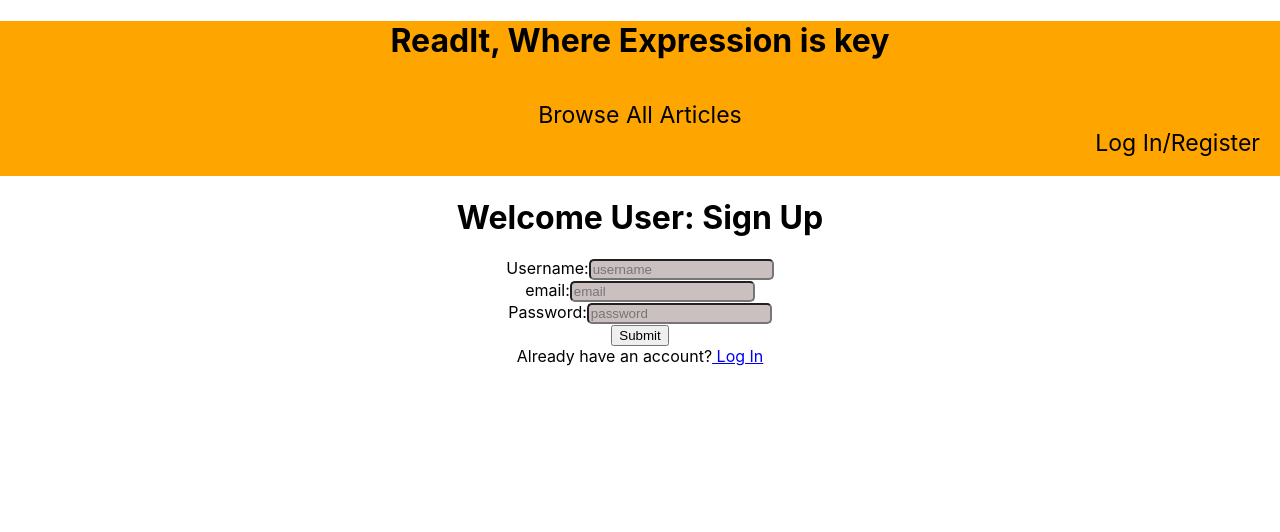
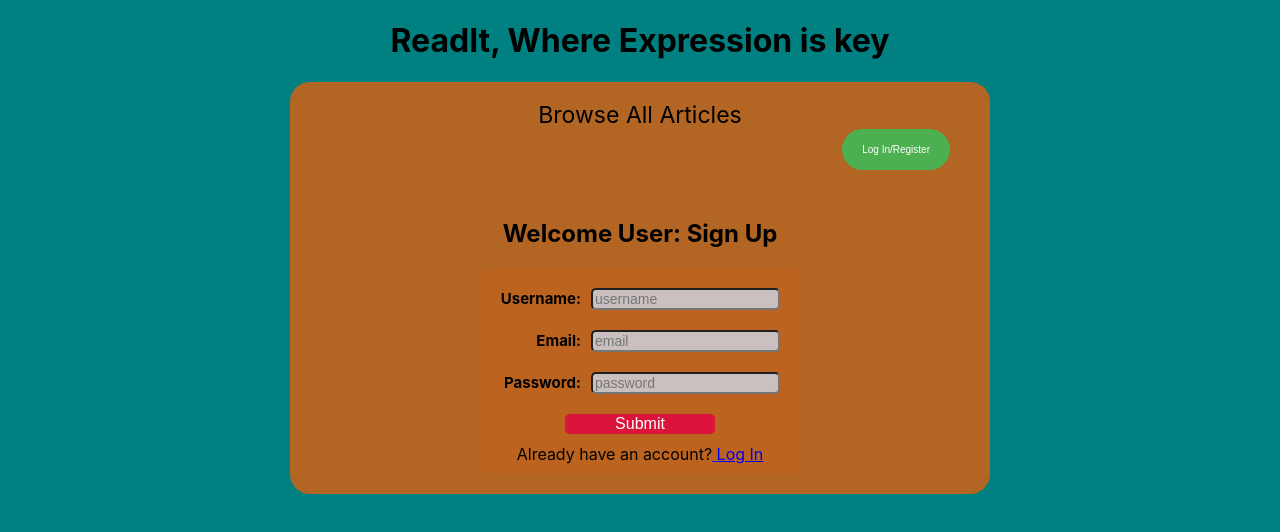
Before and after one commit to Taaseen71/ReadIt-Blog, a React (Create React App) app in the folder client/: page /user/SignUp in a window 1280 px wide. Shown: the top 532 px of the page. Built offline with nearby package versions, Linux system fonts and the light colour scheme; no server answers.

Commit message:
added more styling. Comments section not working in Articles.jsx

```diff
--- a/client/src/components/Articles.css
+++ b/client/src/components/Articles.css
@@ -1,21 +1,38 @@
-/* body {
-} */
+body {
+    background-color: teal;
+}
 
 hr {
-    border: 1px solid rgba(199, 98, 25, 0.9);
-    margin: 20px;
+    border: 2px solid rgba(199, 98, 25, 0.9);
+    background-color: rgba(199, 98, 25, 0.9);
+    border-radius: 5px;
+    margin: 10px;
 }
 
 .WholeArticlesWrapper {
     display: flex;
-    background-color: black;
     justify-content: center;
 }
 
 .secondArticlesWrapper {
+    /* background-color: rgba(199, 98, 25, 0.8); */
+    /* border-radius: 15px; */
+    width: 700px;
+}
+
+.articlesHeader {
+    border-bottom-left-radius: 10px;
+    border-bottom-right-radius: 10px;
     background-color: rgba(199, 98, 25, 0.9);
-    border-radius: 15px;
-    width: 700px;
+    padding-bottom: 15px;
+    padding-top: 1px;
+}
+
+.eachArticle {
+    border-radius: 10px;
+    background-color: rgba(199, 98, 25, 0.9);
+    /* margin: 20px auto; */
+    padding: 20px 0px;
 }
 
 .CreateArticleButton {
@@ -34,7 +51,6 @@ hr {
 .titleH3 {
     font-size: 15px;
     margin-bottom: 0px;
-    ;
 }
 
 .descriptionDiv {
@@ -99,3 +115,16 @@ textarea, input {
     font-weight: 600;
     font-size: 15px;
 }
+
+.createArticleFormWrapper {
+    display: flex;
+    justify-content: center;
+}
+
+.createArticleForm {
+    background-color: rgba(199, 98, 25, 0.9);
+    width: 700px;
+    padding-bottom: 20px;
+    border-bottom-left-radius: 20px;
+    border-bottom-right-radius: 20px;
+}
--- a/client/src/components/Articles.jsx
+++ b/client/src/components/Articles.jsx
@@ -1,10 +1,35 @@
-import React from 'react'
+import React, { Component } from 'react'
 import { Link } from "react-router-dom"
 import "./Articles.css"
 import TextareaAutosize from "react-autosize-textarea";
 
-export default function Articles(props) {
+// export default function Articles(props) {
+export default class Articles extends Component {
 
+    state = {
+        newComment: "",
+        articleId: ""
+    }
+
+    handleChange = (e) => {
+        e.preventDefault()
+        const { value } = e.target
+        this.setState({
+            newComment: value,
+            articleId: e.article.id
+        })
+    }
+
+
+    handleOnSubmit = (e) => {
+        e.preventDefault();
+        this.props.handleCreateComment(this.state.articleId, this.state.newComment)
+    }
+
+
+
+    render() {
+        const props = this.props
         const articles = props.articles;
         const currentUser = props.currentUser
         const handleDestoryArticle = props.handleDestoryArticle
@@ -17,20 +42,24 @@ export default function Articles(props) {
         }
 
 
+
         return (
             <div className="WholeArticlesWrapper">
                 <div className="secondArticlesWrapper">
+                    <div className="articlesHeader">
                         <h2>Articles</h2>
                         {currentUser &&
                             <Link to="/new">
                                 <button className="CreateArticleButton" >Create New Article</button>
                             </Link>
                         }
+                    </div>
                     <hr />
                     <div>
                         {
-                        articles.reverse().map((article) => (
-                            <React.Fragment key={article.id}>
+                            articles.map((article) => (
+                                <>
+                                    <div key={article.id} className="eachArticle" >
                                         <>
                                             <h3 className="titleH3">
                                                 {article.title}, by <span>
@@ -66,16 +95,18 @@ export default function Articles(props) {
                                                 {article.comments.map(comment => (
                                                     <div >
                                                         <p key={comment.user_id}><span className="commentsName">  {changetoCaps(comment.user.username)}: </span>{comment.my_comment}</p>
-                                                {/* <p>{x[comment.user_id]}</p> */}
+
                                                     </div>
                                                 )
                                                 )}
-
-                                        <TextareaAutosize onResize={(e) => { }} className="commentTextArea" type="text" placeholder="add a new comment" cols="60" rows="1" />
+                                                <textarea onResize={(e) => { }} className="commentTextArea" type="text" placeholder="add a new comment" cols="60" rows="1" onChange={this.handleChange} />
+                                                <button onSubmit={this.handleOnSubmit}>submit</button>
                                             </div>
                                         </div>
+                                        {/* <hr /> */}
+                                    </div>
                                     <hr />
-                            </React.Fragment>
+                                </>
                             ))
                         }
                     </div>
@@ -83,3 +114,4 @@ export default function Articles(props) {
             </div>
         )
     }
+}
--- a/client/src/components/CreateArticle.jsx
+++ b/client/src/components/CreateArticle.jsx
@@ -20,7 +20,11 @@ export default class CreateArticle extends Component {
 
     render() {
         return (
+            <div
+                className="createArticleFormWrapper"
+            >
                 <form
+                    className="createArticleForm"
                     onSubmit={(e) => {
                         // e.preventDefault();
                         this.props.handleCreateArticle(this.state);
@@ -53,6 +57,7 @@ export default class CreateArticle extends Component {
                     </div>
                     <button className="CreateArticleButton">Submit</button>
                 </form>
+            </div>
         )
     }
 }
--- a/client/src/components/Header.css
+++ b/client/src/components/Header.css
@@ -1,5 +1,6 @@
 .header {
-    background-color: orange;
+    /* background-color: rgba(1, 82, 82, 0.5);
+    border-radius: 20px; */
 }
 
 /* -------------------------------------------------------------------------- */
@@ -8,7 +9,17 @@
 
 /* -------------------------------------------------------------------------- */
 
+.navEncompassingWrap {
+    display: flex;
+    justify-content: center;
+}
+
 .navWrappingDiv {
+    background-color: rgba(199, 98, 25, 0.9);
+    border-top-left-radius: 20px;
+    border-top-right-radius: 20px;
+    padding-bottom: 10px;
+    width: 700px;
     display: flex;
     font-size: larger;
 }
--- /dev/null
+++ b/client/src/components/LogIn.css
@@ -0,0 +1,52 @@
+.LogInAllEncompassingWrapper {
+    display: flex;
+    justify-content: center;
+}
+
+.LogInAllEncompassingWrapper2 {
+    background-color: rgba(199, 98, 25, 0.9);
+    width: 700px;
+    padding-bottom: 20px;
+    border-bottom-left-radius: 20px;
+    border-bottom-right-radius: 20px;
+}
+
+.logInBox {
+    display: flex;
+    justify-content: center;
+}
+
+.logInBox2 {
+    background-color: rgba(199, 98, 25, 0.4);
+    width: 300px;
+    border-radius: 10px;
+    padding: 10px;
+}
+
+.logInBox3 {
+    text-align: end;
+}
+
+.logInLabel {
+    font-weight: 700;
+    font-size: 15px;
+}
+
+.LogIninputboxes {
+    margin: 10px;
+    font-size: 14px;
+}
+
+.LogInButton {
+    width: 50%;
+    margin: 10px;
+    border: none;
+    padding: 1px;
+    text-align: center;
+    text-decoration: none;
+    display: inline-block;
+    font-size: 16px;
+    background-color: crimson;
+    color: white;
+    border-radius: 5px;
+}
--- a/client/src/components/LogIn.jsx
+++ b/client/src/components/LogIn.jsx
@@ -1,5 +1,6 @@
 import React, { Component } from 'react'
-import { Link } from 'react-router-dom'
+import { Link } from 'react-router-dom';
+import "./LogIn.css";
 
 
 
@@ -23,11 +24,14 @@ class LogIn extends Component {
     render() {
         // const { username, password } = this.state; //? this allows us to change this.state.username to just username. but keeping it as this.state.username/password for better understanding for now
         return (
-            <div>
-                <h1>
+            <div className="LogInAllEncompassingWrapper">
+                <div className="LogInAllEncompassingWrapper2">
+                    <h2>
                         Welcome User: Log In
-            </h1>
-                <div>
+                    </h2>
+                    <div className="logInBox">
+                        <div className="logInBox2">
+
                             <form onSubmit={(e) => {
                                 e.preventDefault();
                                 this.props.handleLogInSubmit(this.state);
@@ -38,8 +42,9 @@ class LogIn extends Component {
                                     password: ""
                                 })
                             }}>
-                        <label htmlFor="username"> Username:
-                        <input
+                                <div className="logInBox3">
+                                    <label className="logInLabel" htmlFor="username"> Username:
+                            <input className="LogIninputboxes"
                                             id="username"
                                             type="text"
                                             value={this.state.username}
@@ -49,8 +54,8 @@ class LogIn extends Component {
                                         />
                                     </label>
                                     <br />
-                        <label htmlFor="password"> Password:
-                            <input
+                                    <label className="logInLabel" htmlFor="password"> Password:
+                            <input className="LogIninputboxes"
                                             id="password"
                                             type="password"
                                             value={this.state.password}
@@ -60,11 +65,14 @@ class LogIn extends Component {
                                         />
                                     </label>
                                     <br />
-                        <button> Submit </button>
+                                </div>
+                                <button className="LogInButton"> Submit </button>
                             </form>
                             <div>
                                 Don't Have an account?
                     <Link to="/user/SignUp"> Sign Up</Link>
+                            </div>
+                        </div>
                     </div>
                 </div>
             </div>
--- a/client/src/components/Nav.jsx
+++ b/client/src/components/Nav.jsx
@@ -10,6 +10,7 @@ export default function Nav(props) {
     }
 
     return (
+        <div className="navEncompassingWrap">
             <div className="navWrappingDiv">
 
                 <ul>
@@ -32,7 +33,11 @@ export default function Nav(props) {
                             </div>
                             :
 
-                        <NavLink className="navLinks" to="/user/LogIn"> Log In/Register </NavLink>
+                            <NavLink className="navLinks" to="/user/LogIn">
+                                <button className="logOutButton" >
+                                    Log In/Register
+                            </button>
+                            </NavLink>
 
                         }
                     </div>
@@ -40,5 +45,6 @@ export default function Nav(props) {
 
 
             </div>
+        </div>
     )
 }
--- a/client/src/components/SignUp.jsx
+++ b/client/src/components/SignUp.jsx
@@ -23,11 +23,14 @@ class SignUp extends Component {
     render() {
         // const { username, password } = this.state; //? this allows us to change this.state.username to just username. but keeping it as this.state.username/password for better understanding for now
         return (
-            <div>
-                <h1>
+            <div className="LogInAllEncompassingWrapper">
+                <div className="LogInAllEncompassingWrapper2">
+
+                    <h2>
                         Welcome User: Sign Up
-                </h1>
-                <div>
+                   </h2>
+                    <div className="logInBox">
+                        <div className="logInBox2">
                             <form onSubmit={(e) => {
                                 e.preventDefault();
                                 this.props.handleSignUpSubmit(this.state);
@@ -39,8 +42,10 @@ class SignUp extends Component {
                                     password: ""
                                 })
                             }}>
-                        <label htmlFor="username"> Username:
-                        <input
+
+                                <div className="logInBox3">
+                                    <label className="logInLabel" htmlFor="username"> Username:
+                        <input className="LogIninputboxes"
                                             id="username"
                                             type="text"
                                             value={this.state.username}
@@ -50,8 +55,8 @@ class SignUp extends Component {
                                         />
                                     </label>
                                     <br />
-                        <label htmlFor="email"> email:
-                        <input
+                                    <label className="logInLabel" htmlFor="email"> Email:
+                        <input className="LogIninputboxes"
                                             id="email"
                                             type="text"
                                             value={this.state.email}
@@ -61,8 +66,9 @@ class SignUp extends Component {
                                         />
                                     </label>
                                     <br />
-                        <label htmlFor="password"> Password:
-                            <input
+
+                                    <label className="logInLabel" htmlFor="password"> Password:
+                            <input className="LogIninputboxes"
                                             id="password"
                                             type="password"
                                             value={this.state.password}
@@ -72,13 +78,17 @@ class SignUp extends Component {
                                         />
                                     </label>
                                     <br />
-                        <button> Submit </button>
+                                </div>
+                                <button className="LogInButton"> Submit </button>
                             </form>
-                    <div>
+                            <div >
                                 Already have an account?
                     <Link to="/user/LogIn"> Log In </Link>
                             </div>
                         </div>
+                    </div>
+                </div>
+
             </div>
         );
     }
```
Also changed, not shown: client/src/components/Main.jsx (+38 -2 lines), client/src/services/comment.js (+6 -6 lines). Lines whose indentation alone changed are shown as unchanged.
